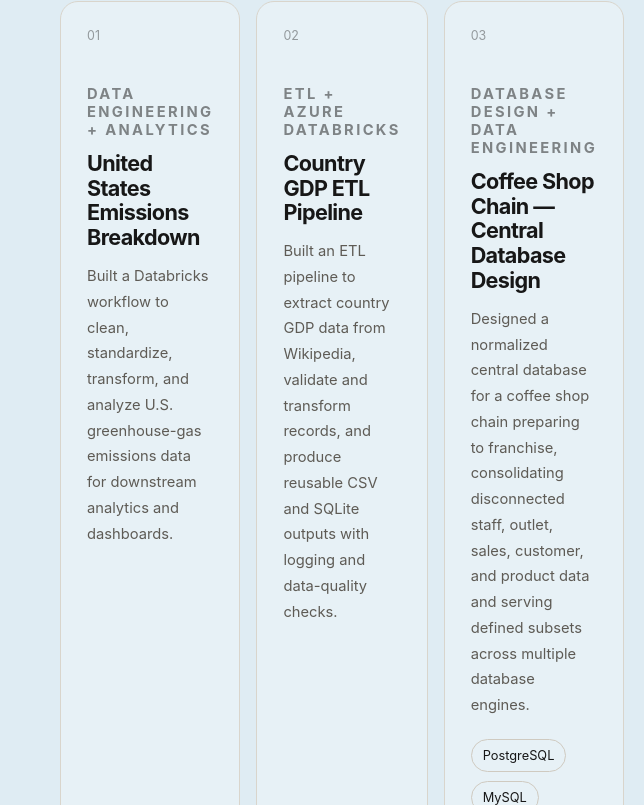
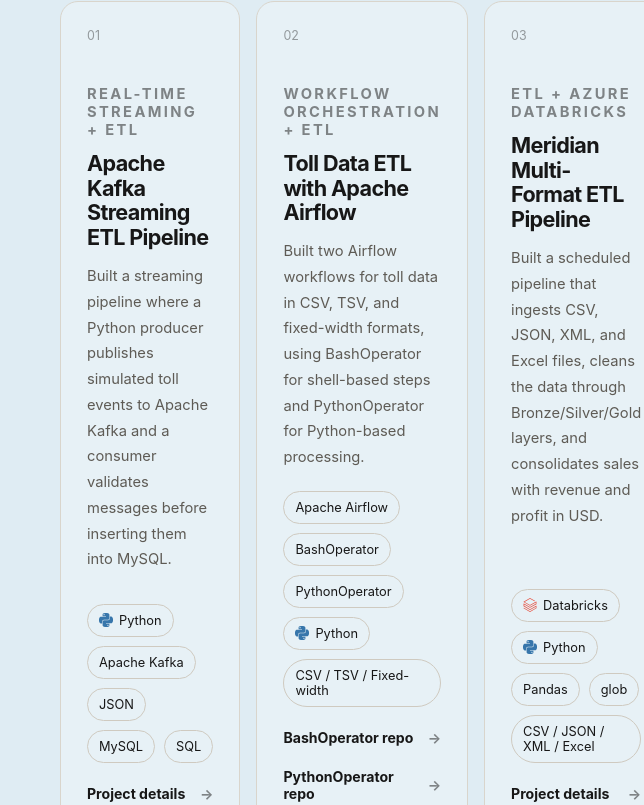
Before and after one commit to murltre/mourlaye-portfolio, a React (Vite) app: page / in a window 1280 px wide. Shown: the part 3295-4100 px from the top of the page, without its empty margins (636-1280 px from the left). Built offline with nearby package versions, Linux system fonts and the light colour scheme.

Commit message:
Enhance project listings and skill groups
Added multiple project entries with detailed descriptions, tools, and GitHub links. Updated skill groups to include new technologies.

```diff
--- a/src/main.jsx
+++ b/src/main.jsx
@@ -14,6 +14,57 @@
 ];
 
 const projects = [
+   // Streaming pipeline: Python producer → Kafka → MySQL.
+  {
+    title: 'Apache Kafka Streaming ETL Pipeline',
+    tag: 'Real-Time Streaming + ETL',
+    description:
+      'Built a streaming pipeline where a Python producer publishes simulated toll events to Apache Kafka and a consumer validates messages before inserting them into MySQL.',
+    tools: ['Python', 'Apache Kafka', 'JSON', 'MySQL', 'SQL'],
+    github:
+      'https://github.com/murltre/Apache-Kafka-Streaming-ETL-Pipeline-Traffic-Data-to-MySQL',
+  },
+   // One project card for both Airflow operator implementations.
+  {
+    title: 'Toll Data ETL with Apache Airflow',
+    tag: 'Workflow Orchestration + ETL',
+    description:
+      'Built two Airflow workflows for toll data in CSV, TSV, and fixed-width formats, using BashOperator for shell-based steps and PythonOperator for Python-based processing.',
+    tools: [
+      'Apache Airflow',
+      'BashOperator',
+      'PythonOperator',
+      'Python',
+      'CSV / TSV / Fixed-width',
+    ],
+    links: [
+      {
+        label: 'BashOperator repo',
+        url: 'https://github.com/murltre/ETL-Pipeline-with-Apache-Airflow-BashOperator-',
+      },
+      {
+        label: 'PythonOperator repo',
+        url: 'https://github.com/murltre/Toll-Data-ETL-Pipeline-with-Apache-Airflow-PythonOperator-',
+      },
+    ],
+  },
+
+  // Multi-format ingestion and Bronze/Silver/Gold processing.
+  {
+    title: 'Meridian Multi-Format ETL Pipeline',
+    tag: 'ETL + Azure Databricks',
+    description:
+      'Built a scheduled pipeline that ingests CSV, JSON, XML, and Excel files, cleans the data through Bronze/Silver/Gold layers, and consolidates sales with revenue and profit in USD.',
+    tools: [
+      'Databricks',
+      'Python',
+      'Pandas',
+      'glob',
+      'CSV / JSON / XML / Excel',
+    ],
+    github:
+      'https://github.com/murltre/meridian-multiformat-files-etl-pipeline-azure-databricks',
+  },
   {
     title: 'United States Emissions Breakdown',
     tag: 'Data Engineering + Analytics',
@@ -113,7 +164,16 @@
 const skillGroups = [
   {
     label: 'Data Engineering',
-    items: ['PySpark', 'Apache Spark', 'Hadoop', 'Hive', 'ETL / ELT'],
+    items: [
+      'PySpark',
+      'Apache Spark',
+      'Apache Kafka',
+      'Apache Airflow',
+      'Hadoop',
+      'Hive',
+      'ETL / ELT',
+      'Multi-format Ingestion',
+    ],
   },
   {
     label: 'Analytics & Automation',
@@ -408,6 +468,20 @@
                       );
                     })}
                   </div>
+
+                  {project.links ? (
+                    project.links.map((link) => (
+                      <a
+                        key={link.label}
+                        className="project-link"
+                        href={link.url}
+                        target="_blank"
+                        rel="noreferrer"
+                      >
+                        {link.label} <span>→</span>
+                      </a>
+                    ))
+                  ) : (
                     <a
                       className="project-link"
                       href={project.github}
@@ -416,6 +490,7 @@
                     >
                       Project details <span>→</span>
                     </a>
+                  )}
                 </article>
               ))}
             </div>
```
Lines whose indentation alone changed are shown as unchanged.
